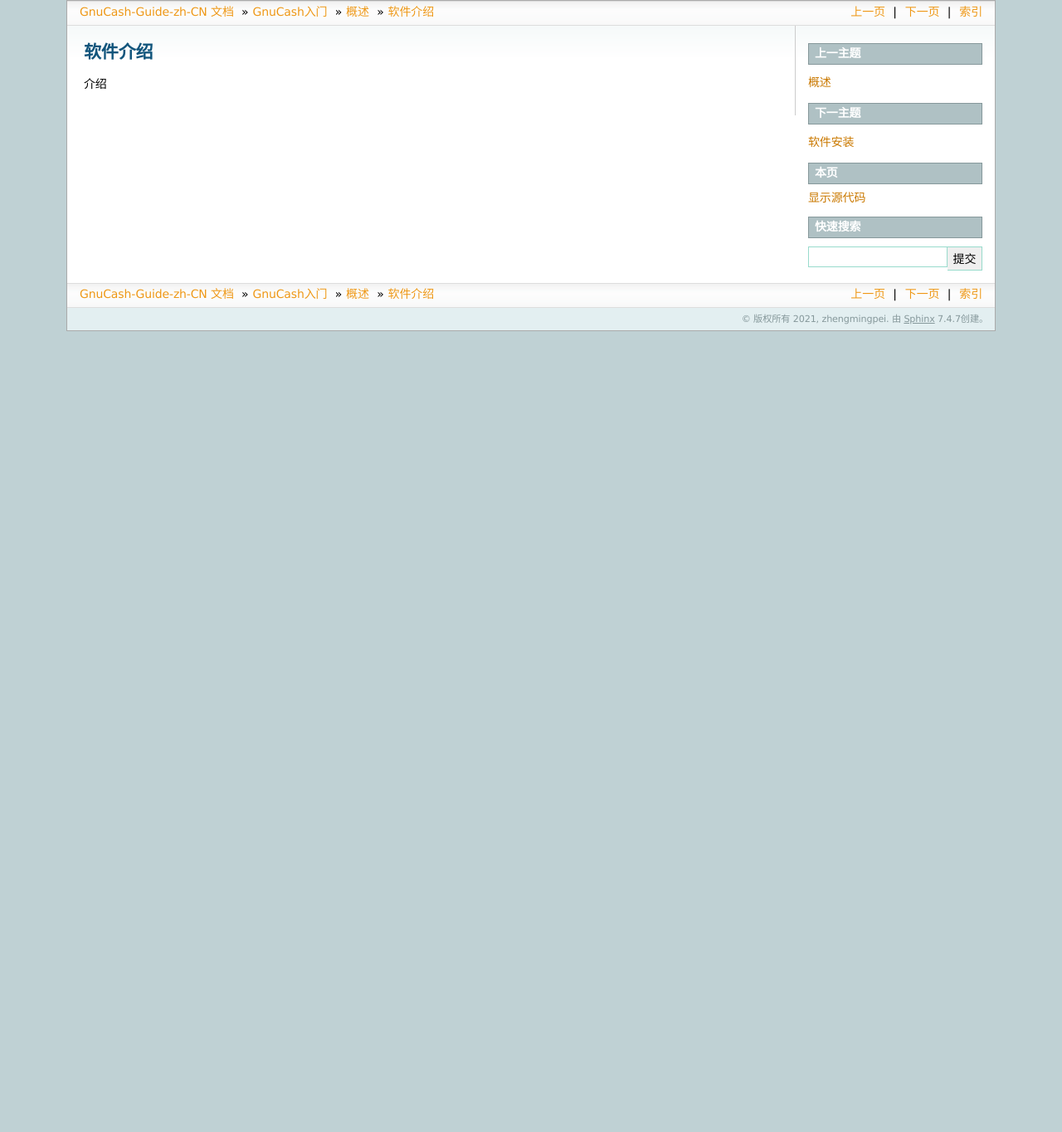
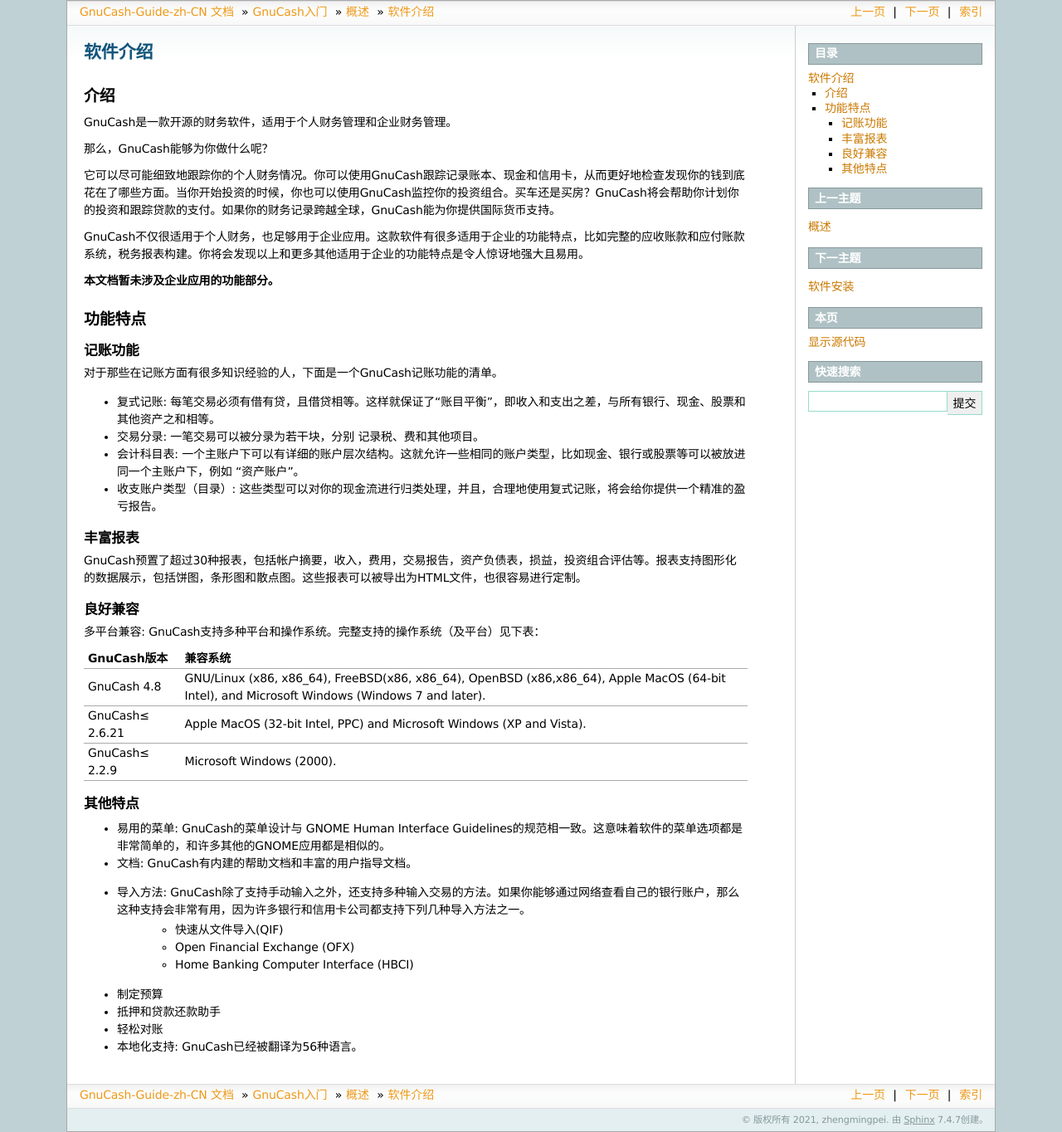
Before and after one commit to ZhengMingpei/gnucash-guide-zh-CN, a Sphinx documentation site: the page built from source/01-gettingStarted/overview/01-intro.rst, in a window 1280 px wide. Shown: the whole page at 83% size. Built offline with Sphinx 7.4.7, drawn with Linux system fonts in a browser that asks for light colours; pages that are not in the unit, such as notebooks, are missing from menus; before the commit the page ends 900 px from its top, so only the background shows below that.

Commit message:
update Introduction

```diff
--- a/source/01-gettingStarted/overview/01-intro.rst
+++ b/source/01-gettingStarted/overview/01-intro.rst
@@ -3,3 +3,66 @@
 ========
 
 介绍
+-------
+
+GnuCash是一款开源的财务软件，适用于个人财务管理和企业财务管理。
+
+那么，GnuCash能够为你做什么呢？
+
+它可以尽可能细致地跟踪你的个人财务情况。你可以使用GnuCash跟踪记录账本、现金和信用卡，从而更好地检查发现你的钱到底花在了哪些方面。当你开始投资的时候，你也可以使用GnuCash监控你的投资组合。买车还是买房？GnuCash将会帮助你计划你的投资和跟踪贷款的支付。如果你的财务记录跨越全球，GnuCash能为你提供国际货币支持。
+
+GnuCash不仅很适用于个人财务，也足够用于企业应用。这款软件有很多适用于企业的功能特点，比如完整的应收账款和应付账款系统，税务报表构建。你将会发现以上和更多其他适用于企业的功能特点是令人惊讶地强大且易用。
+
+**本文档暂未涉及企业应用的功能部分。**
+
+功能特点
+----------
+
+记账功能
+^^^^^^^^^
+
+对于那些在记账方面有很多知识经验的人，下面是一个GnuCash记账功能的清单。
+
+* 复式记账: 每笔交易必须有借有贷，且借贷相等。这样就保证了“账目平衡”，即收入和支出之差，与所有银行、现金、股票和其他资产之和相等。
+* 交易分录: 一笔交易可以被分录为若干块，分别 记录税、费和其他项目。
+* 会计科目表: 一个主账户下可以有详细的账户层次结构。这就允许一些相同的账户类型，比如现金、银行或股票等可以被放进同一个主账户下，例如 “资产账户”。
+* 收支账户类型（目录）: 这些类型可以对你的现金流进行归类处理，并且，合理地使用复式记账，将会给你提供一个精准的盈亏报告。
+
+丰富报表
+^^^^^^^^^
+
+GnuCash预置了超过30种报表，包括帐户摘要，收入，费用，交易报告，资产负债表，损益，投资组合评估等。报表支持图形化的数据展示，包括饼图，条形图和散点图。这些报表可以被导出为HTML文件，也很容易进行定制。
+
+良好兼容
+^^^^^^^^^
+
+多平台兼容: GnuCash支持多种平台和操作系统。完整支持的操作系统（及平台）见下表：
+
+========================= ==============================
+GnuCash版本                     兼容系统
+========================= ==============================
+GnuCash 4.8                 GNU/Linux (x86, x86_64),
+                            FreeBSD(x86, x86_64),
+                            OpenBSD (x86,x86_64),
+                            Apple MacOS (64-bit Intel),
+                            and Microsoft Windows
+                            (Windows 7 and later).
+GnuCash≤ 2.6.21             Apple MacOS (32-bit Intel,
+                            PPC) and Microsoft Windows
+                            (XP and Vista).
+GnuCash≤ 2.2.9              Microsoft Windows (2000).
+========================= ==============================
+
+其他特点
+^^^^^^^^^
+
+* 易用的菜单: GnuCash的菜单设计与 GNOME Human Interface Guidelines的规范相一致。这意味着软件的菜单选项都是非常简单的，和许多其他的GNOME应用都是相似的。
+* 文档: GnuCash有内建的帮助文档和丰富的用户指导文档。
+* 导入方法: GnuCash除了支持手动输入之外，还支持多种输入交易的方法。如果你能够通过网络查看自己的银行账户，那么这种支持会非常有用，因为许多银行和信用卡公司都支持下列几种导入方法之一。
+    * 快速从文件导入(QIF)
+    * Open Financial Exchange (OFX)
+    * Home Banking Computer Interface (HBCI)
+* 制定预算
+* 抵押和贷款还款助手
+* 轻松对账
+* 本地化支持: GnuCash已经被翻译为56种语言。
--- a/source/01-gettingStarted/overview/02-install.rst
+++ b/source/01-gettingStarted/overview/02-install.rst
@@ -2,4 +2,5 @@
 软件安装
 ========
 
-安装
+GnuCash的安装非常简单：去 `The GnuCash下载页面 <http://www.gnucash.org/download.phtml>`_ 包括一些怎么在不同操作系
+统进行GnuCash安装的细节说明。
```
